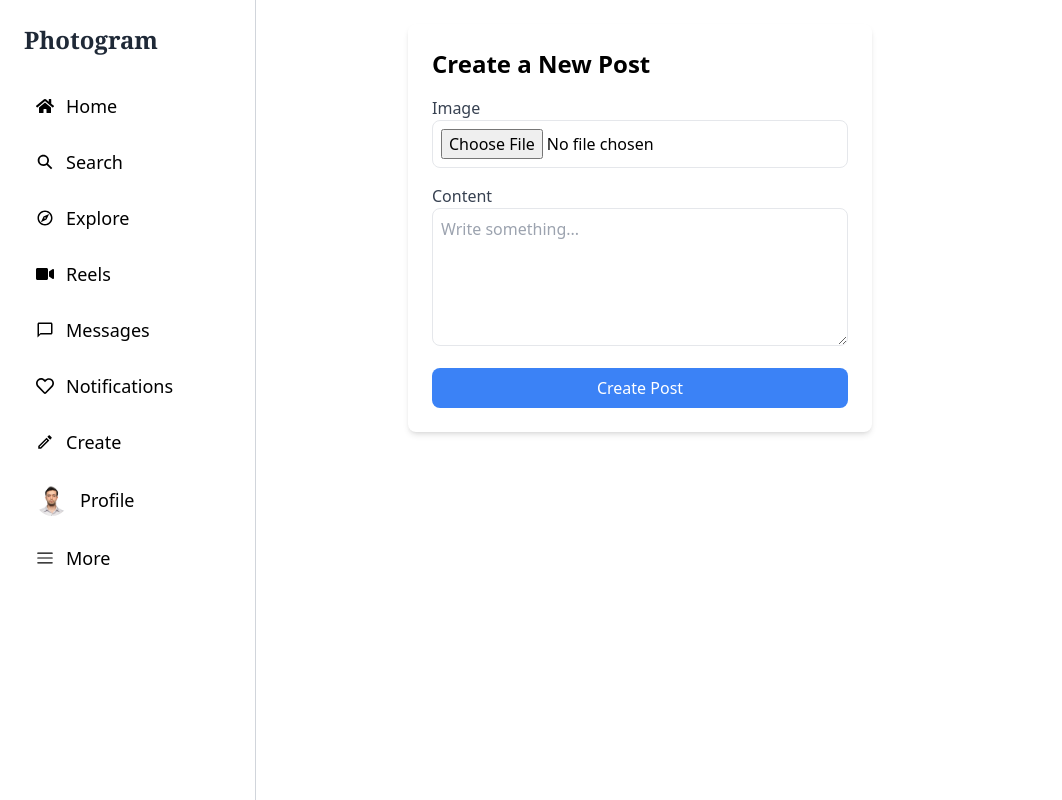
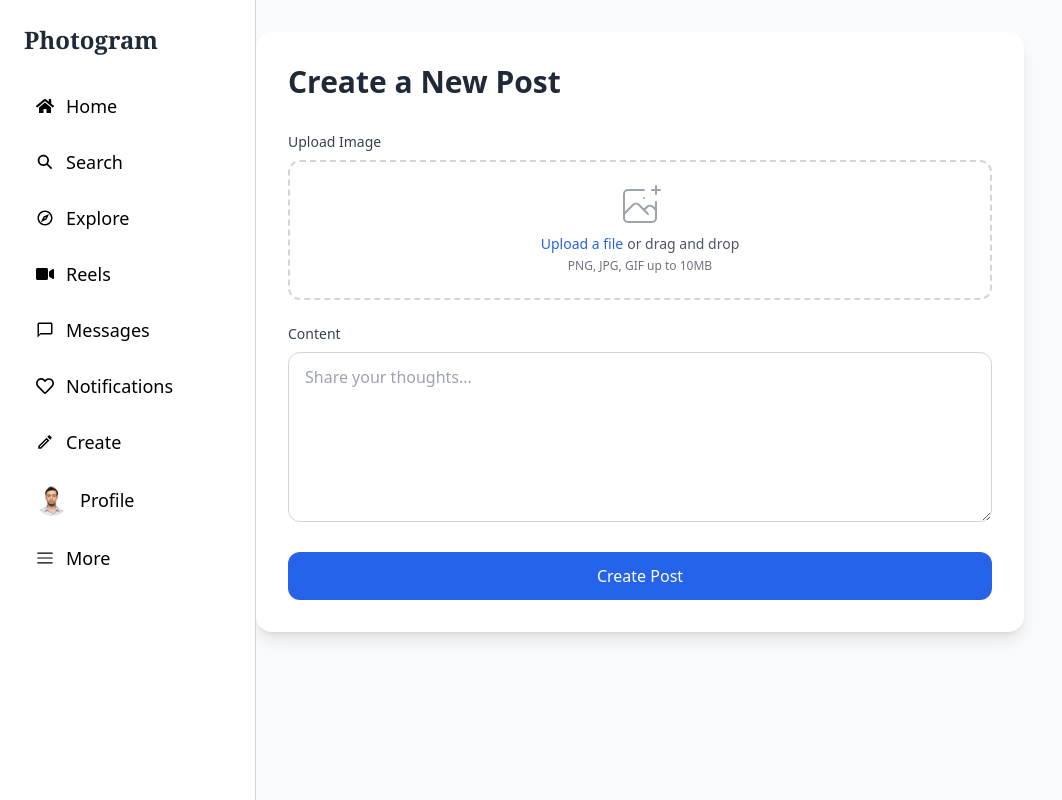
Before and after one commit to zeko1104/photogram-react, a React (Vite) app: page /create in a window 1280 px wide. Shown: the whole page, without its empty margins (0-1062 px from the left). Built offline with nearby package versions, Linux system fonts and the light colour scheme.

Commit message:
createPage Update

```diff
--- a/package.json
+++ b/package.json
@@ -13,6 +13,7 @@
     "@emotion/react": "^11.14.0",
     "@emotion/styled": "^11.14.0",
     "@mui/material": "^6.4.5",
+    "axios": "^1.8.2",
     "lucide-react": "^0.476.0",
     "react": "^19.0.0",
     "react-dom": "^19.0.0",
--- a/src/pages/CreatePage.jsx
+++ b/src/pages/CreatePage.jsx
@@ -2,30 +2,64 @@ import DashboardMenu from "../layouts/DashboardMenu";
 
 const CreatePage = () => {
   return (
-    <div className="min-h-screen flex dark:bg-neutral-950 dark:text-white">
+    <div className="min-h-screen flex bg-gray-50 dark:bg-neutral-950">
       <DashboardMenu />
-      <div className="max-w-4xl w-full mx-96 p-6">
-        <div className="bg-white p-6 rounded-lg shadow-md ">
-          <h2 className="text-2xl font-semibold mb-4">Create a New Post</h2>
-          <form className="space-y-4">
-            <div>
-              <label className="block text-gray-700">Image</label>
-              <input
-                type="file"
-                className="w-full p-2 border rounded-lg focus:outline-none"
+      <div className="flex-1 p-8">
+        <div className="max-w-3xl mx-auto">
+          <div className="bg-white dark:bg-neutral-900 rounded-2xl shadow-lg p-8">
+            <h2 className="text-3xl font-bold mb-8 text-gray-800 dark:text-white">Create a New Post</h2>
+            <form className="space-y-6">
+              <div className="space-y-2">
+                <label className="block text-sm font-medium text-gray-700 dark:text-gray-300">
+                  Upload Image
+                </label>
+                <div className="mt-1 flex justify-center px-6 pt-5 pb-6 border-2 border-gray-300 dark:border-gray-700 border-dashed rounded-xl hover:border-blue-500 dark:hover:border-blue-400 transition-colors duration-200">
+                  <div className="space-y-1 text-center">
+                    <svg
+                      className="mx-auto h-12 w-12 text-gray-400"
+                      stroke="currentColor"
+                      fill="none"
+                      viewBox="0 0 48 48"
+                      aria-hidden="true"
+                    >
+                      <path
+                        d="M28 8H12a4 4 0 00-4 4v20m32-12v8m0 0v8a4 4 0 01-4 4H12a4 4 0 01-4-4v-4m32-4l-3.172-3.172a4 4 0 00-5.656 0L28 28M8 32l9.172-9.172a4 4 0 015.656 0L28 28m0 0l4 4m4-24h8m-4-4v8m-12 4h.02"
+                        strokeWidth={2}
+                        strokeLinecap="round"
+                        strokeLinejoin="round"
                       />
+                    </svg>
+                    <div className="flex text-sm text-gray-600 dark:text-gray-400">
+                      <label
+                        htmlFor="file-upload"
+                        className="relative cursor-pointer rounded-md font-medium text-blue-600 dark:text-blue-400 hover:text-blue-500 focus-within:outline-none"
+                      >
+                        <span>Upload a file</span>
+                        <input id="file-upload" name="file-upload" type="file" className="sr-only" />
+                      </label>
+                      <p className="pl-1">or drag and drop</p>
                     </div>
-            <div>
-              <label className="block text-gray-700">Content</label>
+                    <p className="text-xs text-gray-500 dark:text-gray-400">
+                      PNG, JPG, GIF up to 10MB
+                    </p>
+                  </div>
+                </div>
+              </div>
+
+              <div className="space-y-2">
+                <label className="block text-sm font-medium text-gray-700 dark:text-gray-300">
+                  Content
+                </label>
                 <textarea
-                placeholder="Write something..."
-                className="w-full p-2 border rounded-lg focus:outline-none focus:ring-2 focus:ring-blue-500"
-                rows="5"
+                  placeholder="Share your thoughts..."
+                  className="w-full px-4 py-3 rounded-xl border border-gray-300 dark:border-gray-700 focus:ring-2 focus:ring-blue-500 focus:border-transparent dark:bg-neutral-800 dark:text-white placeholder-gray-400 dark:placeholder-gray-500 transition duration-200"
+                  rows="6"
                 ></textarea>
               </div>
+
               <button
                 type="submit"
-              className="w-full bg-blue-500 text-white py-2 rounded-lg hover:bg-blue-600 transition"
+                className="w-full bg-blue-600 hover:bg-blue-700 text-white font-medium py-3 px-4 rounded-xl transition duration-200 transform hover:scale-[1.02] focus:outline-none focus:ring-2 focus:ring-blue-500 focus:ring-offset-2 dark:focus:ring-offset-neutral-900"
               >
                 Create Post
               </button>
@@ -33,6 +67,7 @@ const CreatePage = () => {
           </div>
         </div>
       </div>
+    </div>
   );
 };
 
--- a/src/pages/Login.jsx
+++ b/src/pages/Login.jsx
@@ -1,20 +1,48 @@
+import { useState } from "react";
 import { FaFacebook } from "react-icons/fa";
 import { Link } from "react-router-dom";
 
+
 const Login = () => {
+  const [loginData,setLoginData] = useState({
+    email: "",
+    password: "",
+  })
+
+  const handleChange = (e) =>{
+    setLoginData({...loginData,[e.target.name]:e.target.value})
+  }
+
+  const handleSubmit = async (e) =>{
+    e.preventDefault();
+  }
+
+
+
+
+
+
+
+
   return (
     <div className="flex items-center justify-center min-h-screen bg-gray-100">
       <div className="w-96 p-6 bg-white shadow-md rounded-lg border border-gray-200">
         <h1 className="text-4xl font-bold text-gray-800 font-serif text-center mb-6">
           Photogram
         </h1>
-        <div className="flex flex-col space-y-4">
+        <form onSubmit={handleSubmit} className="flex flex-col space-y-4">
           <input
-            type="text"
-            placeholder="Username or Email"
+            onChange={handleChange}
+            value={loginData.email}
+            name="email"
+            type="email"
+            placeholder="Email"
             className="w-full px-4 py-2 border rounded-md focus:outline-none focus:ring-2 focus:ring-blue-500"
           />
           <input
+            onChange={handleChange}
+            value={loginData.password}
+            name="password"
             type="password"
             placeholder="Password"
             className="w-full px-4 py-2 border rounded-md focus:outline-none focus:ring-2 focus:ring-blue-500"
@@ -22,7 +50,7 @@ const Login = () => {
           <button className="w-full bg-blue-500 text-white py-2 rounded-md font-semibold hover:bg-blue-600 transition">
             Log in
           </button>
-        </div>
+        </form>
         <div className="flex items-center justify-center my-4">
           <span className="border-t w-1/3"></span>
           <p className="mx-2 text-gray-500 text-sm">OR</p>
--- a/src/pages/Register.jsx
+++ b/src/pages/Register.jsx
@@ -1,21 +1,32 @@
 import { useState } from "react";
-import { IoLogoFacebook } from "react-icons/io";
+import axios from "axios";
 
 const Register = () => {
   const [formData, setFormData] = useState({
     email: "",
     password: "",
     confirmPassword: "",
-    username: "",
+    fullName: "",
   });
 
   const handleChange = (e) => {
     setFormData({ ...formData, [e.target.name]: e.target.value });
   };
 
-  const handleSubmit = (e) => {
+  const handleSubmit = async (e) => {
     e.preventDefault();
-    console.log("User Data:", formData);
+
+    if (formData.password !== formData.confirmPassword) {
+      alert("Passwords do not match!");
+      return;
+    }
+
+    try {
+      const response = await axios.post("https://localhost:7104/api/Account/register", formData);
+      alert(response.data);
+    } catch (error) {
+      alert(error.response?.data || "Registration failed");
+    }
   };
 
   return (
@@ -24,16 +35,6 @@ const Register = () => {
         <h1 className="text-4xl font-bold text-gray-800 font-serif text-center mb-6">
           Photogram
         </h1>
-        <button className="flex items-center justify-center space-x-2 w-full bg-blue-500 text-white py-2 rounded-md font-semibold hover:bg-blue-600 transition">
-          <IoLogoFacebook size={20} />
-          <p>Log in with Facebook</p>
-        </button>
-        <div className="flex items-center justify-center my-4">
-          <span className="border-t w-1/3"></span>
-          <p className="mx-2 text-gray-500 text-sm">OR</p>
-          <span className="border-t w-1/3"></span>
-        </div>
-
         <form onSubmit={handleSubmit} className="flex flex-col space-y-4">
           <input
             type="text"
@@ -61,9 +62,9 @@ const Register = () => {
           />
           <input
             type="text"
-            placeholder="Username"
-            name="username"
-            value={formData.username}
+            placeholder="Full Name"
+            name="fullName"
+            value={formData.fullName}
             onChange={handleChange}
             className="w-full px-4 py-2 border rounded-md focus:outline-none focus:ring-2 focus:ring-blue-500"
           />
```
Also changed, not shown: 1 other file (tests, documents, lock files or other folders). Lines whose indentation alone changed are shown as unchanged.
